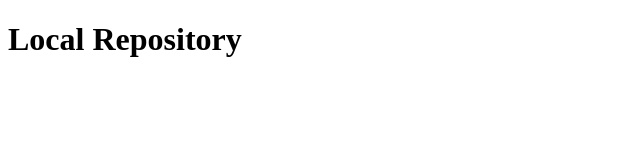
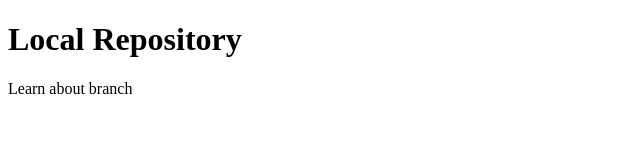
Before and after one commit to yash8806-svg/localrepo, a plain HTML site: page index.html in a window 1280 px wide. Shown: the whole page, without its empty margins (0-640 px from the left). Drawn offline with Linux system fonts and the light colour scheme.

Commit message:
add new feature

```diff
--- a/index.html
+++ b/index.html
@@ -7,5 +7,6 @@
 </head>
 <body>
     <h1>Local Repository</h1>
+      <p>Learn about branch</p>
 </body>
 </html>
```
